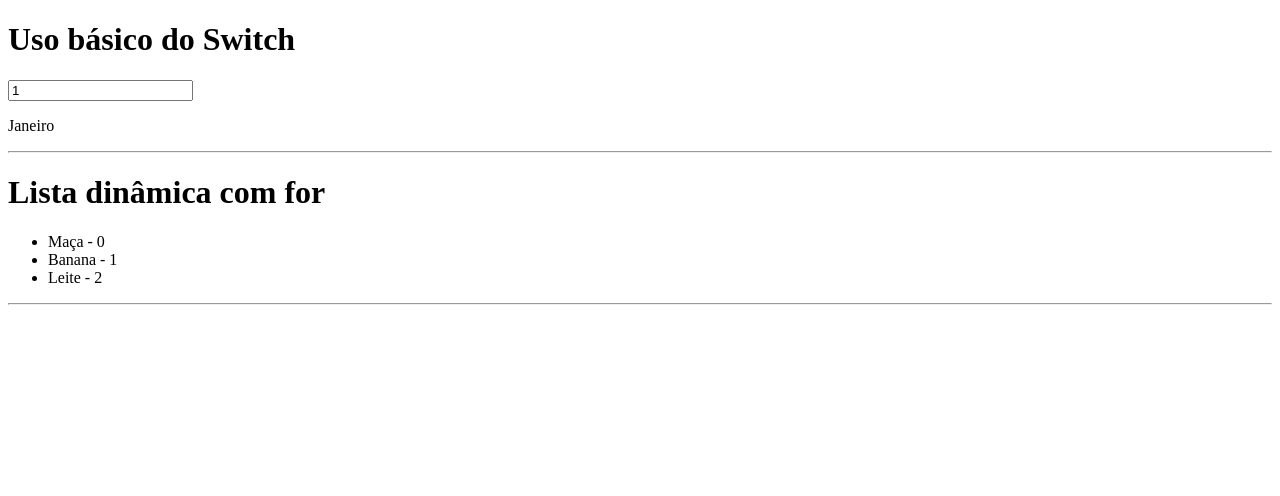
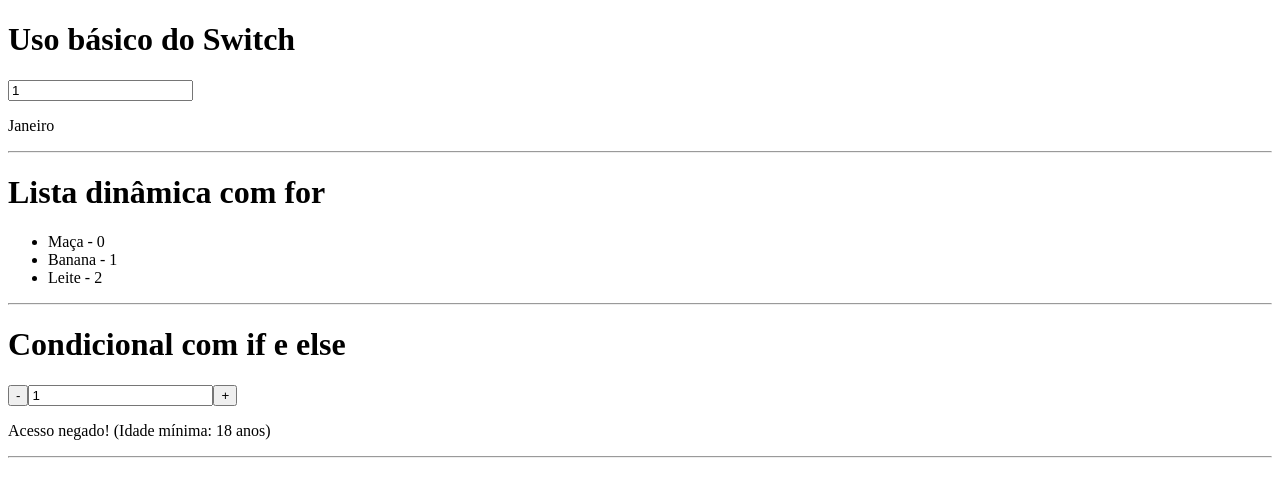
Before and after one commit to AmandaCornelsen/CP2_AT1-MWE, an Angular app: page / in a window 1280 px wide. Shown: the top 496 px of the page. Built offline with nearby package versions, Linux system fonts and the light colour scheme.

Commit message:
exercicio 3 - condicional com if e else

```diff
--- a/src/app/app.component.html
+++ b/src/app/app.component.html
@@ -2,4 +2,6 @@
 <hr>
 <app-exercicio2/>
 <hr>
+<app-exercicio3/>
+<hr>
 <router-outlet />
--- a/src/app/app.component.ts
+++ b/src/app/app.component.ts
@@ -2,11 +2,12 @@ import { Component } from '@angular/core';
 import { RouterOutlet } from '@angular/router';
 import { Exercicio1Component } from './components/exercicio1/exercicio1.component';
 import { Exercicio2Component } from './components/exercicio2/exercicio2.component';
+import { Exercicio3Component } from './components/exercicio3/exercicio3.component';
 
 @Component({
   selector: 'app-root',
   standalone: true,
-  imports: [RouterOutlet, Exercicio1Component, Exercicio2Component],
+  imports: [RouterOutlet, Exercicio1Component, Exercicio2Component, Exercicio3Component],
   templateUrl: './app.component.html',
   styleUrl: './app.component.css'
 })
--- /dev/null
+++ b/src/app/components/exercicio3/exercicio3.component.html
@@ -0,0 +1,16 @@
+<h1>Condicional com if e else</h1>
+
+<button (click)="menorDeIdade()">-</button>
+
+<input type="number" (change)="trocarIdade($event) " [value]="idade">
+
+<button (click)="maiorDeIdade()">+</button>
+
+
+<div>
+  @if (idade >= 18) {
+    <p>Acesso permitido!</p>
+  } @else {
+    <p>Acesso negado! (Idade mínima: 18 anos)</p>
+  }
+</div>
--- /dev/null
+++ b/src/app/components/exercicio3/exercicio3.component.ts
@@ -0,0 +1,26 @@
+import { CommonModule } from '@angular/common';
+import { Component } from '@angular/core';
+
+@Component({
+  selector: 'app-exercicio3',
+  standalone: true,
+  imports: [CommonModule],
+  templateUrl: './exercicio3.component.html',
+  styleUrl: './exercicio3.component.css'
+})
+export class Exercicio3Component {
+  idade: number = 1;
+
+  maiorDeIdade() : void {
+    this.idade++;
+  }
+
+  menorDeIdade() : void {
+    this.idade--;
+  }
+
+  trocarIdade (event: Event): void {
+    const elemento = event.target as HTMLInputElement;
+    this.idade = parseInt(elemento.value, 10);
+  }
+}
```
Also changed, not shown: src/app/components/exercicio3/exercicio3.component.css (added).
